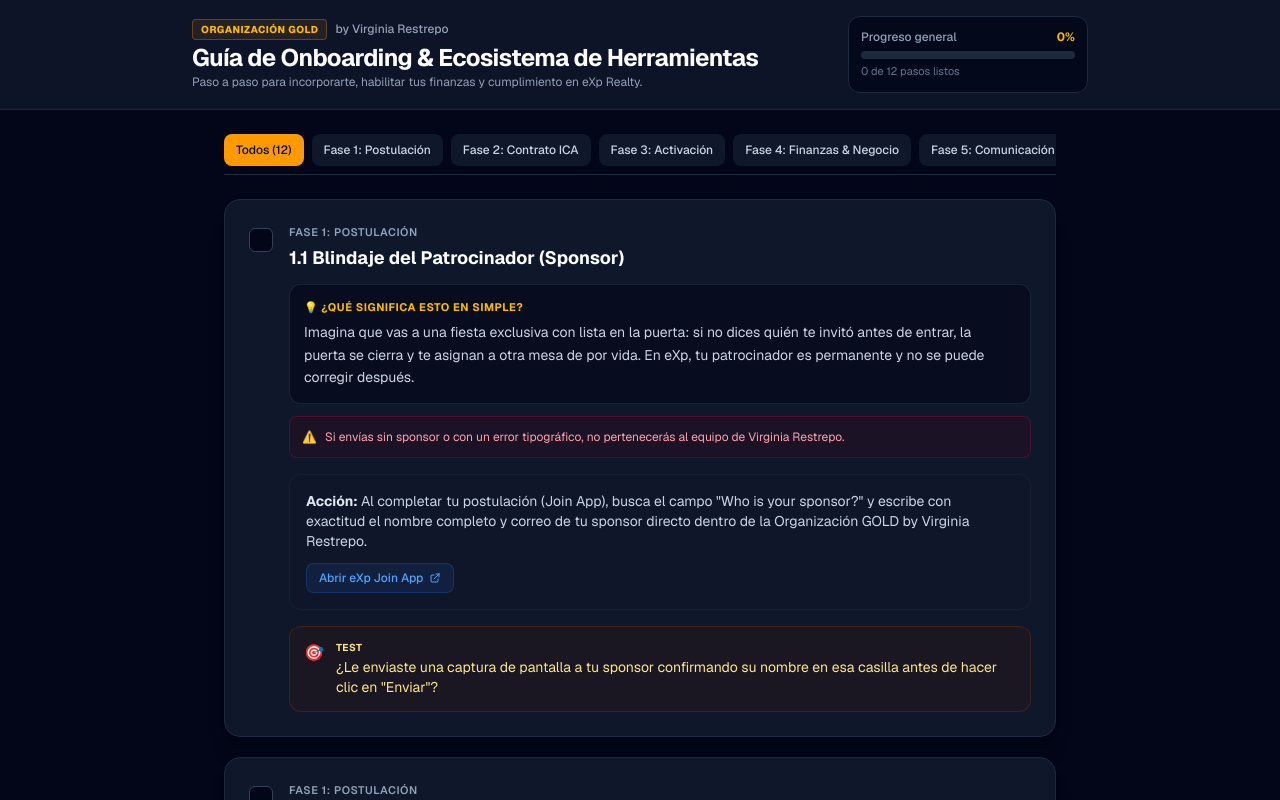
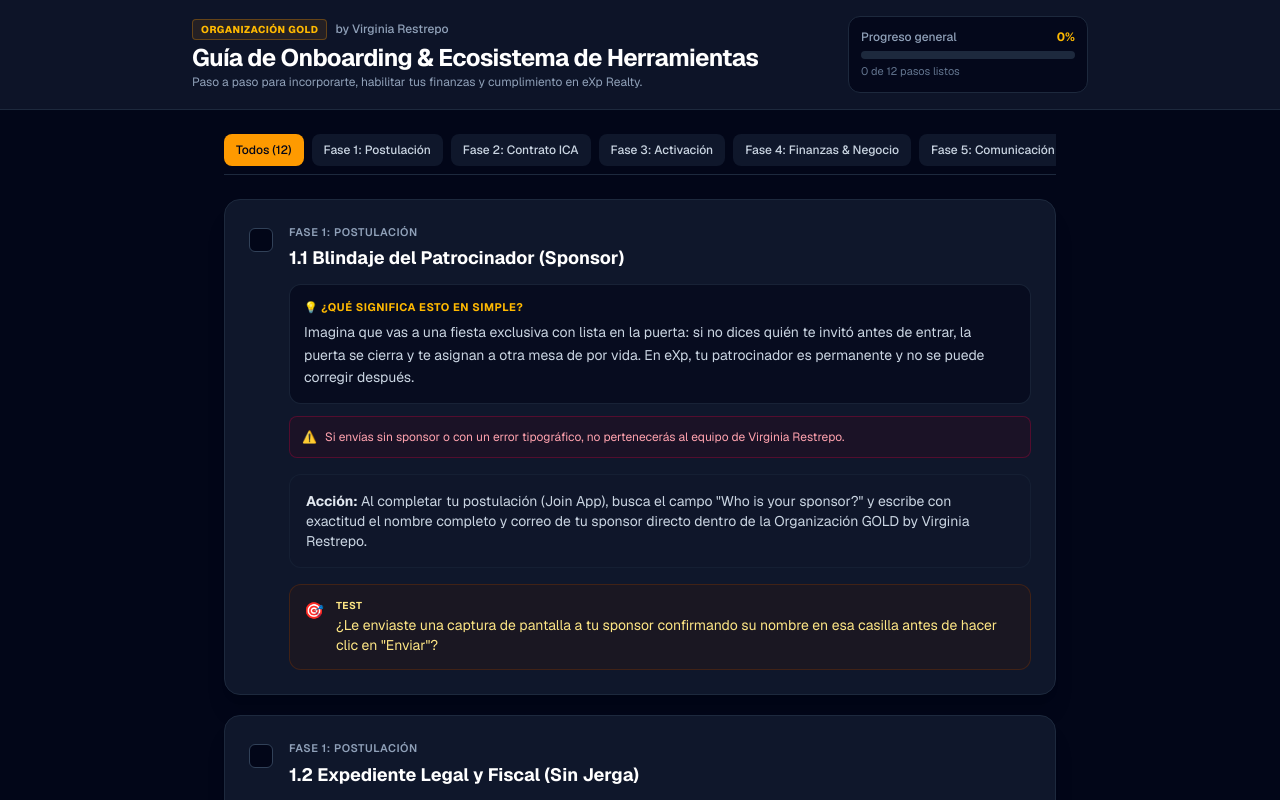
Before and after one commit to cburagli79/exp_onboarding, a Next.js app: page / in a window 1280 px wide. Shown: the top 800 px of the page. Built offline with nearby package versions, Linux system fonts and the light colour scheme.

Commit message:
update: remove link in 1.1, set My eXp in 4.1, and replace 4.2 with Morgan Stanley login

```diff
--- a/src/app/page.tsx
+++ b/src/app/page.tsx
@@ -33,7 +33,6 @@ const ONBOARDING_TASKS: Task[] = [
     feynmanCheck:
       '¿Le enviaste una captura de pantalla a tu sponsor confirmando su nombre en esa casilla antes de hacer clic en "Enviar"?',
     warning: "Si envías sin sponsor o con un error tipográfico, no pertenecerás al equipo de Virginia Restrepo.",
-    links: [{ url: "https://joinapp.exprealty.com/", label: "Abrir eXp Join App" }]
   },
   {
     id: "1.2",
@@ -86,7 +85,7 @@ const ONBOARDING_TASKS: Task[] = [
       "Revisa tu correo personal, ubica la bienvenida de Onboarding donde viene tu usuario institucional local y actívalo iniciando sesión en Okta configurando la verificación en dos pasos en tu teléfono.",
     feynmanCheck:
       "Abre una ventana de incógnito en tu navegador e inicia sesión en Okta con tus credenciales de eXp Passport. ¿Entraste a la primera?",
-    links: [{ url: "https://exprealty.okta.com/", label: "Log in to your Okta org" }]
+    links: [{ url: "https://exprealty.okta.com/", label: "Log in to your Okta org" }],
   },
   {
     id: "3.2",
@@ -113,23 +112,25 @@ const ONBOARDING_TASKS: Task[] = [
       "Ingresa a My eXp 3.0 desde tu panel de aplicaciones Okta/SSO con tu eXp Passport y revisa la sección 'My Dashboard' y el módulo de comisiones.",
     feynmanCheck:
       "¿Pudiste entrar a My eXp 3.0, ubicar el gráfico de tu Cap anual y corroborar que tu nombre y sponsor figuran correctamente?",
-    links: [
-      { url: "https://enterprise.exprealty.com/", label: "Abrir eXp Enterprise (My eXp)" },
-      { url: "https://exprealty.okta.com/", label: "Acceso global vía Okta" }
-    ]
+    links: [{ url: "https://my.exprealty.com/", label: "My eXp" }],
   },
   {
     id: "4.2",
     phaseId: 4,
     phaseName: "Fase 4: Finanzas y Negocio",
-    title: "4.2 Agent Stock Programs: Conviértete en Socio de eXp",
+    title: "4.2 Morgan Stanley at Work: Tu Bóveda de Acciones en Wall Street",
     feynmanConcept:
-      "En lugar de solo recibir dinero en efectivo, eXp te permite comprar acciones de la compañía pública matriz (NASDAQ: EXPI) con un 10% de descuento directo sobre el precio de mercado, usando el 5% de tus comisiones ganadas.",
+      "Es tu cuenta de custodia bursátil oficial en Estados Unidos. Las acciones que compras con descuento o que eXp te premia por metas de ventas se custodian aquí bajo tu propio número de cuenta regulada.",
     action:
-      "Abre el módulo 'Agent Stock Programs' en tu portal de trabajo y confirma tu inscripción al programa de compra de acciones con descuento para tus futuros cierres.",
+      "Accede a Morgan Stanley at Work (Shareworks), completa el registro de seguridad inicial y valida tus datos de identidad para dejar activada tu cuenta de valores.",
     feynmanCheck:
-      "¿Comprendes cómo el 10% de descuento en la compra de acciones EXPI se convierte en ganancia patrimonial instantánea y pudiste verificar tu estado activo en el programa?",
-    links: [{ url: "https://enterprise.exprealty.com/", label: "Activar en eXp Enterprise" }]
+      "¿Iniciaste sesión con éxito en Morgan Stanley at Work y puedes ver tu panel de portafolio patrimonial listo?",
+    links: [
+      {
+        url: "https://shareworks.solium.com/",
+        label: "Morgan Stanley at Work - Login",
+      },
+    ],
   },
 
   // FASE 5: COMUNICACIÓN Y SOPORTE
@@ -144,7 +145,7 @@ const ONBOARDING_TASKS: Task[] = [
       "Abre 'eXp Hub' desde tu lanzador de aplicaciones y agrega a tus marcadores favoritos la sección de noticias y eventos correspondientes a la región CALA.",
     feynmanCheck:
       "¿Localizaste en el Hub la sección de noticias corporativas y el calendario de eventos globales?",
-    links: [{ url: "https://exprealty.okta.com/", label: "Abrir eXp Hub (vía Okta)" }]
+    links: [{ url: "https://exprealty.okta.com/", label: "Abrir eXp Hub (vía Okta)" }],
   },
   {
     id: "5.2",
@@ -157,7 +158,7 @@ const ONBOARDING_TASKS: Task[] = [
       "Ingresa a Zoho Mail con tus credenciales asignadas de país, personaliza tu bandeja de entrada y crea tu firma electrónica con tus teléfonos y logos oficiales.",
     feynmanCheck:
       "¿Te enviaste un correo de prueba a tu cuenta personal desde Zoho Mail y confirmaste que sale con tu firma profesional completa?",
-    links: [{ url: "https://mail.zoho.com/", label: "Acceder a Zoho Mail" }]
+    links: [{ url: "https://mail.zoho.com/", label: "Acceder a Zoho Mail" }],
   },
   {
     id: "5.3",
@@ -170,7 +171,7 @@ const ONBOARDING_TASKS: Task[] = [
       "Entra al portal de Agent Services y familiarízate con las opciones para radicar solicitudes de soporte administrativo, legal y financiero.",
     feynmanCheck:
       "¿Sabes exactamente en qué sección de Agent Services debes ingresar una consulta si necesitas dar seguimiento a una liquidación de comisión?",
-    links: [{ url: "https://support.exprealty.com/", label: "Portal de Soporte eXp" }]
+    links: [{ url: "https://support.exprealty.com/", label: "Portal de Soporte eXp" }],
   },
 
   // FASE 6: CUMPLIMIENTO NORMATIVO Y ÉTICA
@@ -185,7 +186,7 @@ const ONBOARDING_TASKS: Task[] = [
       "Entra a 'Agent Compliance Self Service - Courses', ubica los módulos asignados a tu cuenta de agente y completa el primer curso mandatorio de inducción ética.",
     feynmanCheck:
       "¿Aprobaste tu primer módulo de compliance en la plataforma y comprobaste que el curso figura como completado en tu expediente?",
-    links: [{ url: "https://exprealty.okta.com/", label: "Plataforma de Cursos (Okta)" }]
+    links: [{ url: "https://exprealty.okta.com/", label: "Plataforma de Cursos (Okta)" }],
   },
 ];
 
```
